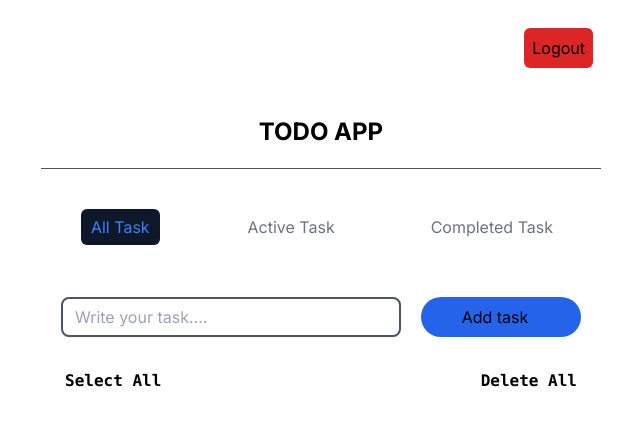
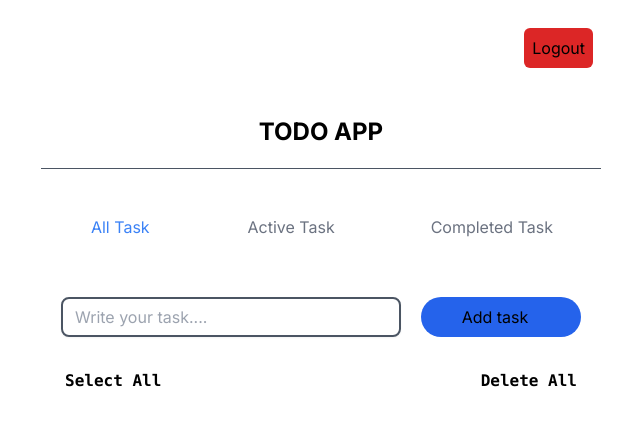
Before and after one commit to nirvair09/todo_assignment, a Next.js app: page / in a window 1280 px wide. Shown: the top 426 px of the page, without its empty margins (319-959 px from the left). Built offline with nearby package versions, Linux system fonts and the light colour scheme.

Commit message:
background color fixed

```diff
--- a/src/components/Navbar.tsx
+++ b/src/components/Navbar.tsx
@@ -10,14 +10,14 @@ const Navbar = (props: Props) => {
   const searchParams = useSearchParams();
   const todosFilter = searchParams.get("todos");
 
-  return (
+return (
     <nav className="mt-5 min-h-full flex items-center justify-around py-5">
       <Link
         href={"/"}
         className={`${
           todosFilter === null
-            ? `text-blue-500 px-2 bg-slate-900 py-1 rounded-md transition-all active:border-blue-600
-            focus:border-blue-600 border-2 hover:bg-slate-700 focus:outline-none border-transparent`
+            ? `text-blue-500 px-2 bg-white py-1 rounded-md transition-all active:border-blue-600
+            focus:border-blue-600 border-2 hover:bg-gray-100 focus:outline-none border-transparent`
             : "px-2 py-1 text-gray-500 hover:border-b border-blue-400 animate-pulse"
         }`}
       >
@@ -27,8 +27,8 @@ const Navbar = (props: Props) => {
         href={"/?todos=active"}
         className={`${
           todosFilter === "active"
-            ? `text-blue-500 px-2 bg-slate-900 py-1 rounded-md transition-all active:border-blue-600
-        focus:border-blue-600 border-2 hover:bg-slate-700 focus:outline-none border-transparent`
+            ? `text-blue-500 px-2 bg-white py-1 rounded-md transition-all active:border-blue-600
+        focus:border-blue-600 border-2 hover:bg-gray-100 focus:outline-none border-transparent`
             : "px-2 py-1 text-gray-500 hover:border-b border-blue-400"
         }`}
       >
@@ -38,8 +38,8 @@ const Navbar = (props: Props) => {
         href={"/?todos=completed"}
         className={`${
           todosFilter === "completed"
-            ? `text-blue-500 bg-slate-900 px-2  py-1 rounded-md transition-all active:border-blue-600
-        focus:border-blue-600 border-2 hover:bg-slate-700 focus:outline-none border-transparent`
+            ? `text-blue-500 bg-white px-2  py-1 rounded-md transition-all active:border-blue-600
+        focus:border-blue-600 border-2 hover:bg-gray-100 focus:outline-none border-transparent`
             : " px-2 py-1 text-gray-500 hover:border-b border-blue-400"
         }`}
       >
```
